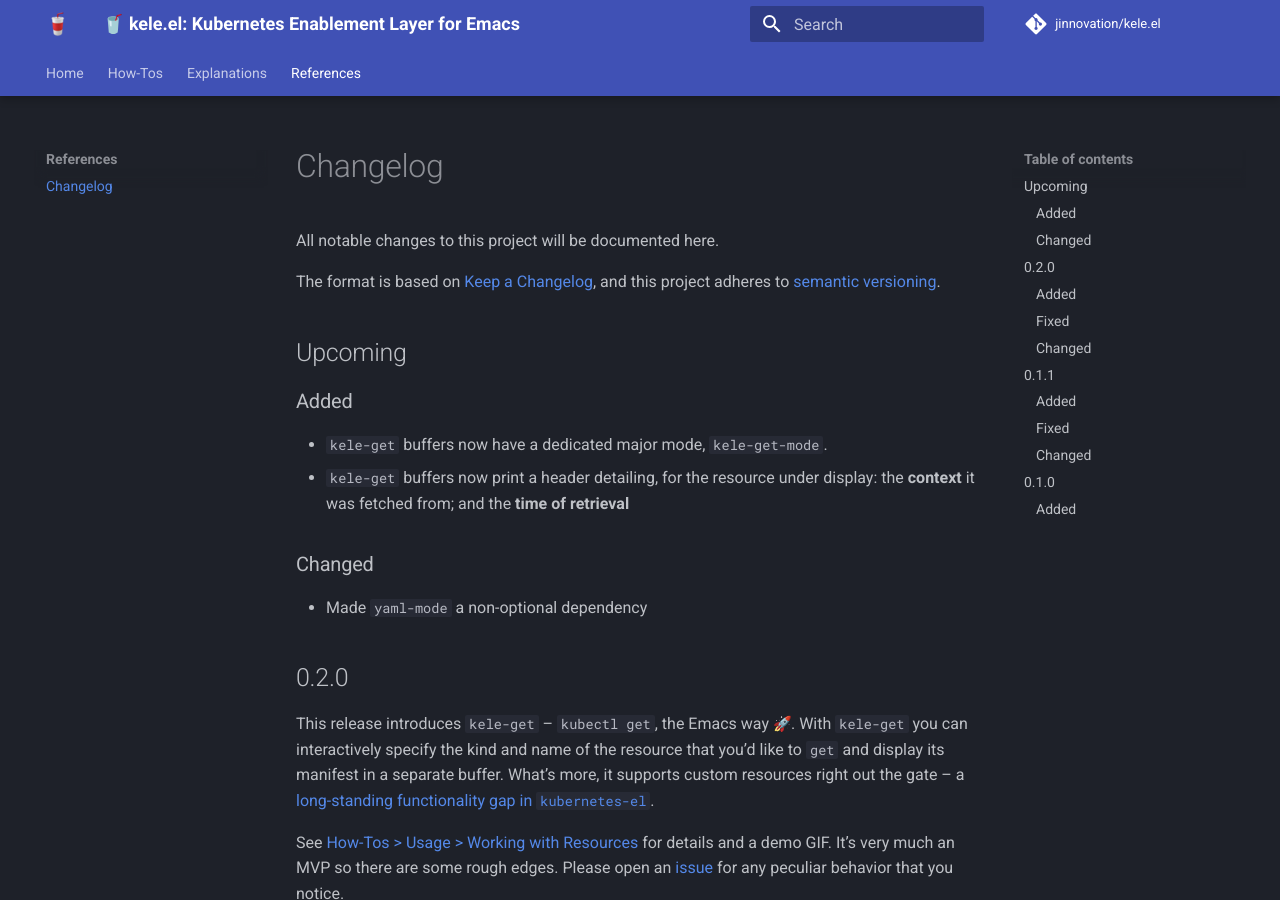
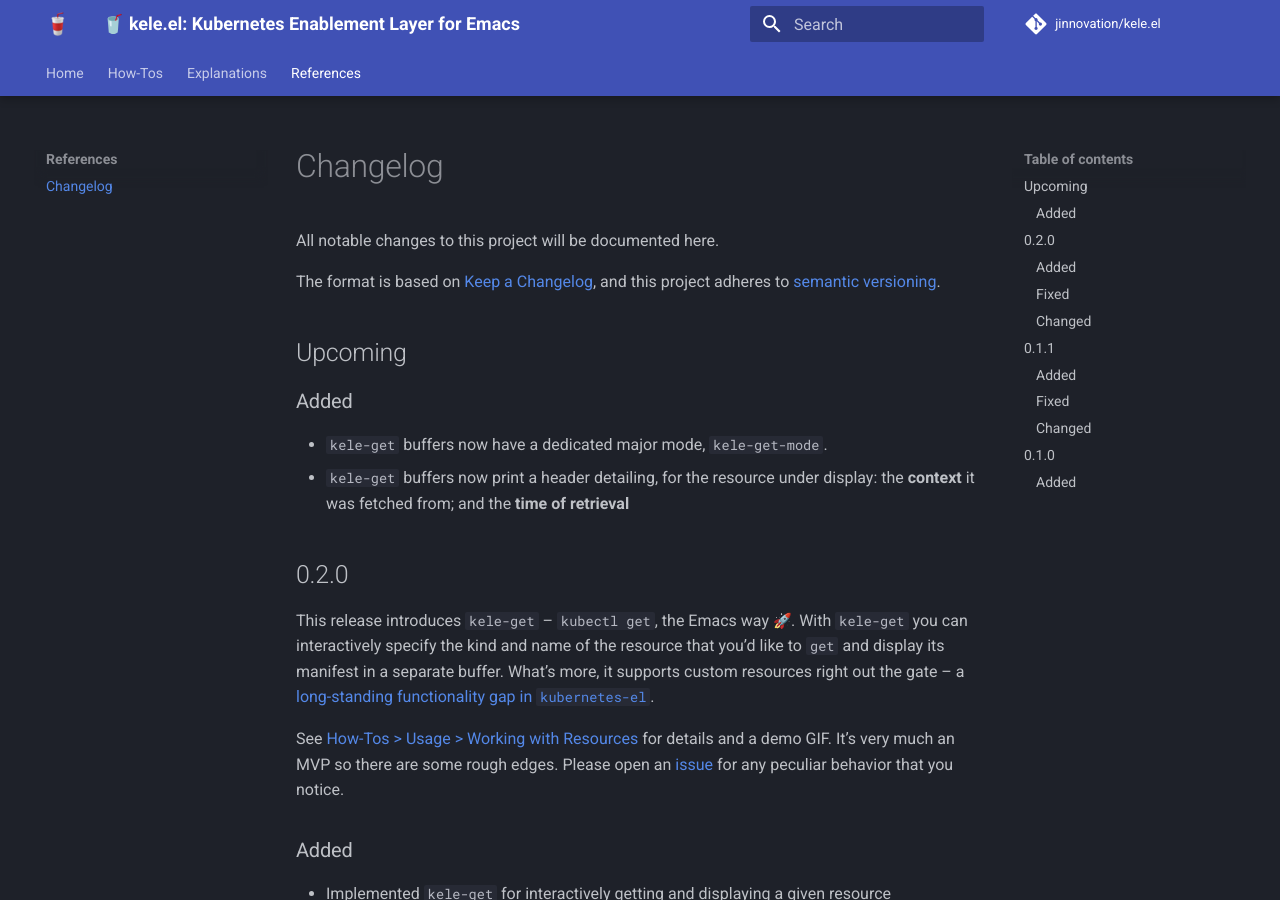
Before and after one commit to jinnovation/kele.el, an MkDocs documentation site: the page built from docs/references/changelog.md, in a window 1280 px wide and 900 px high. Built offline with MkDocs 1.6.1 and Material for MkDocs 9.7.7, drawn with Linux system fonts in a browser that asks for light colours; emoji names are drawn with the system emoji font; comment, search, counter and statistics services are not loaded.

```diff
--- a/docs/references/changelog.md
+++ b/docs/references/changelog.md
@@ -16,10 +16,6 @@
 - `kele-get` buffers now have a dedicated major mode, `kele-get-mode`.
 - `kele-get` buffers now print a header detailing, for the resource under
   display: the **context** it was fetched from; and the **time of retrieval**
-
-### Changed
-
-- Made `yaml-mode` a non-optional dependency
 
 ## 0.2.0
 
```
Also changed, not shown: 1 other file.
